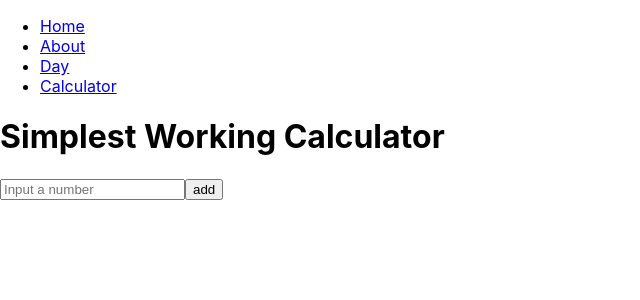
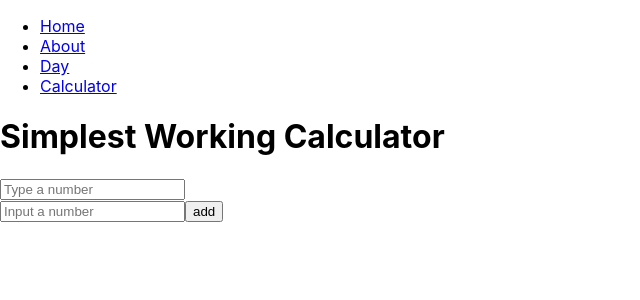
Before and after one commit to mambachristophersteven/react-beginning, a React (Create React App) app: page /calculator in a window 1280 px wide. Shown: the top 300 px of the page, without its empty margins (0-640 px from the left). Built offline with nearby package versions, Linux system fonts and the light colour scheme.

Commit message:
adding form for input of numbers for calculation

```diff
--- a/src/Components/Calculator/Calculator.jsx
+++ b/src/Components/Calculator/Calculator.jsx
@@ -32,6 +32,17 @@ const Calculator = () => {
   return (
     <div className="calculator">
         <h1>Simplest Working Calculator</h1>
+        <form>
+            <p ref={resultRef}>
+                {/* {add the value of the current total} */}
+            </p>
+            <input
+            pattern='[0-9]'
+            type='number'
+            ref={inputRef}
+            placeholder='Type a number'
+            />
+        </form>
         <input type="number" name="number" id="" placeholder='Input a number'/>
         <button>add</button>
     </div>
```
